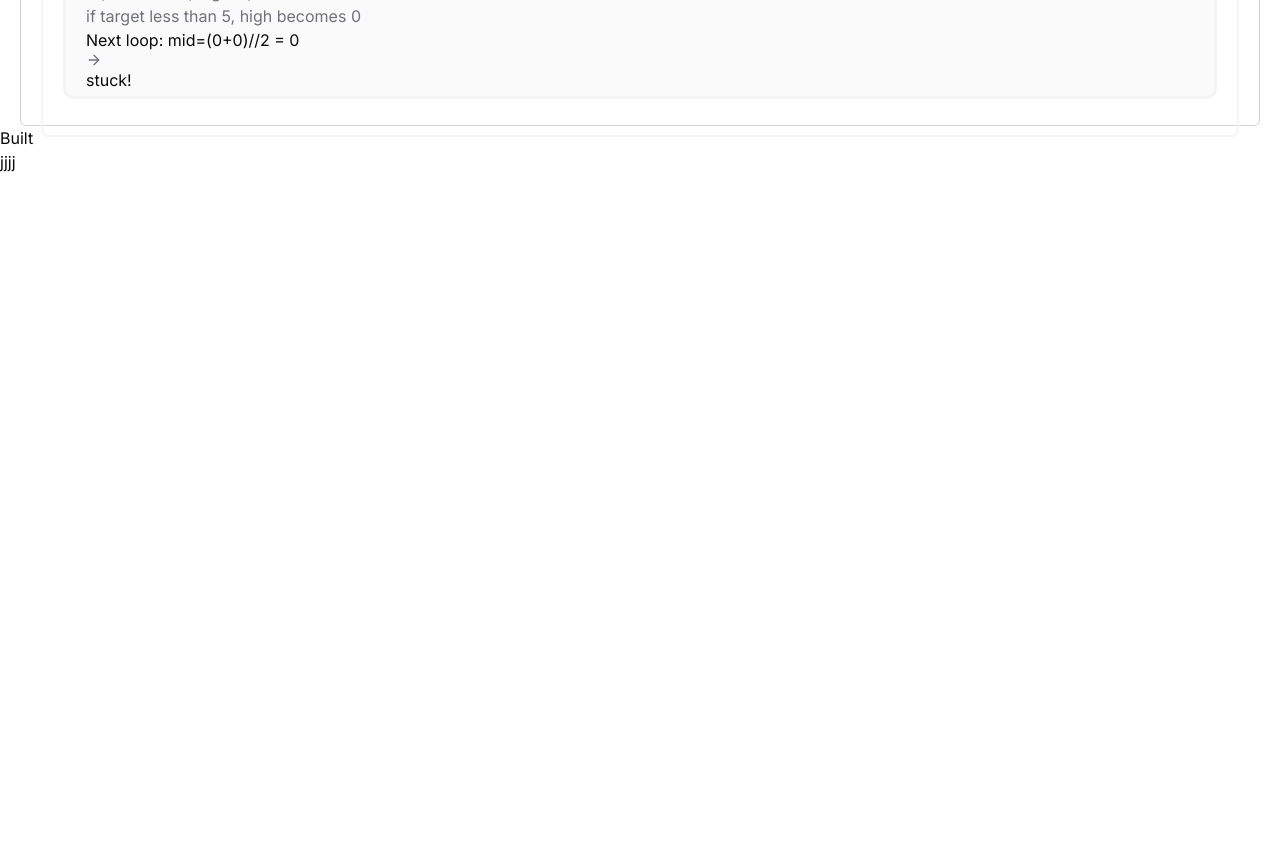
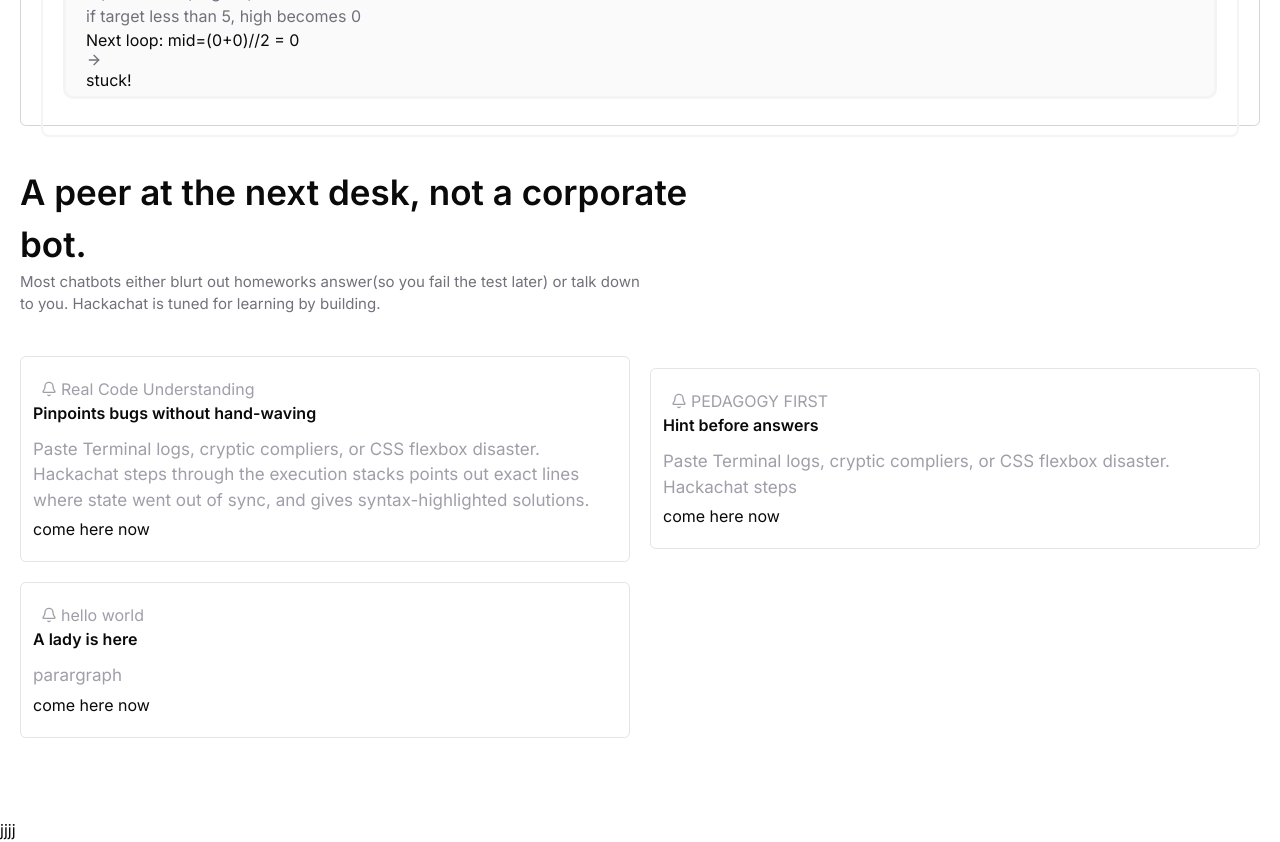
Before and after one commit to Maxwellsmall/hackachat, a Next.js app in the folder client/: page / in a window 1280 px wide. Shown: the part 800-1642 px from the top of the page. Before the commit the page ends 974 px from the top, so only its background shows below. Built offline with nearby package versions, Linux system fonts and the light colour scheme.

Commit message:
working on the card section

```diff
--- a/client/components/landing/card.tsx
+++ b/client/components/landing/card.tsx
@@ -1,3 +1,4 @@
+import { Bell } from 'lucide-react'
 import React from 'react'
 interface CardProps {
 title: string
@@ -6,10 +7,18 @@
 footerText: string
 }
 
-const card = () => {
+const card: React.FC<CardProps> = ({title, subtitle, headText, footerText}) => {
   return (
-    <div>
-
+    <div className='rounded-md bg-white border-1 py-3 px-3 border-zinc-200'>
+      <div className='flex flex-col my-2 items-start'>
+        <div className='flex gap-1 px-2 items-center justify-center'>
+          <Bell className='text-zinc-400 w-4 h-4'/>
+          <p className='text-zinc-400'>{headText}</p>
+        </div>
+        <h1 className='font-semibold text-[16px] mb-2'>{title}</h1>
+        <p className='text-zinc-400 text-[17px] my-1'>{subtitle}</p>
+        <span>{footerText}</span>
+      </div>
     </div>
   )
 }
--- a/client/components/landingpage/Built.tsx
+++ b/client/components/landingpage/Built.tsx
@@ -1,8 +1,54 @@
 import React from 'react'
+import Card from "@/components/landing/card"
+
+const CardProps = [
+
+  {
+    title: "Pinpoints bugs without hand-waving",
+    subtitle: `Paste Terminal logs, cryptic compliers, or CSS flexbox disaster.
+              Hackachat steps through the execution stacks points out exact lines
+              where state went out of sync, and gives syntax-highlighted solutions.
+    `,
+    headText: "Real Code Understanding",
+    footerText: "come here now"
+  },
+  {
+    title: "Hint before answers",
+    subtitle: `Paste Terminal logs, cryptic compliers, or CSS flexbox disaster.
+              Hackachat steps`,
+    headText: "PEDAGOGY FIRST",
+    footerText: "come here now"
+  },
+  {
+    title: "A lady is here",
+    subtitle: "parargraph",
+    headText: "hello world",
+    footerText: "come here now"
+  }
+]
+
 
 const Built = () => {
   return (
-    <div>Built</div>
+    <div className='w-full px-5'>
+        <div className='py-10'>
+          <h1 className='font-semibold text-[35px]'>A peer at the next desk, not a corporate <br />
+          bot.
+          </h1>
+          <p className='text-zinc-500 text-[15px]'>Most chatbots either blurt out homeworks answer(so you fail the test later) or talk down <br />
+           to you. Hackachat is tuned for learning by building.
+           </p>
+
+           <div className='grid grid-cols-2 my-10 items-center justify-center gap-5 w-full'>
+            {CardProps.map((item) => (
+                <div className=''>
+                  <Card title={item.title} subtitle={item.subtitle} headText={item.headText} footerText={item.footerText}/>
+                </div>
+            ))}
+           </div>
+
+        </div>
+    </div>
   )
 }
 
```
